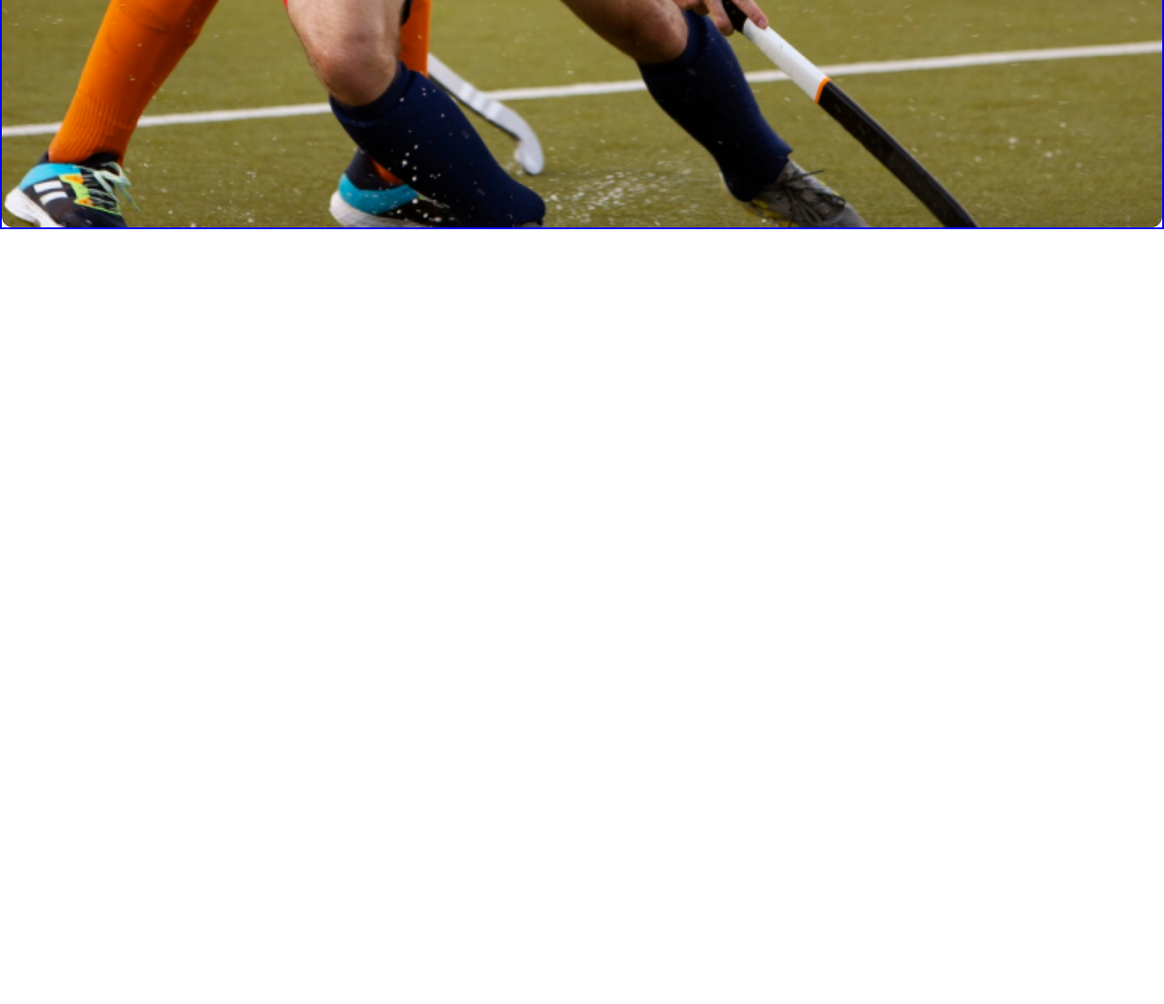
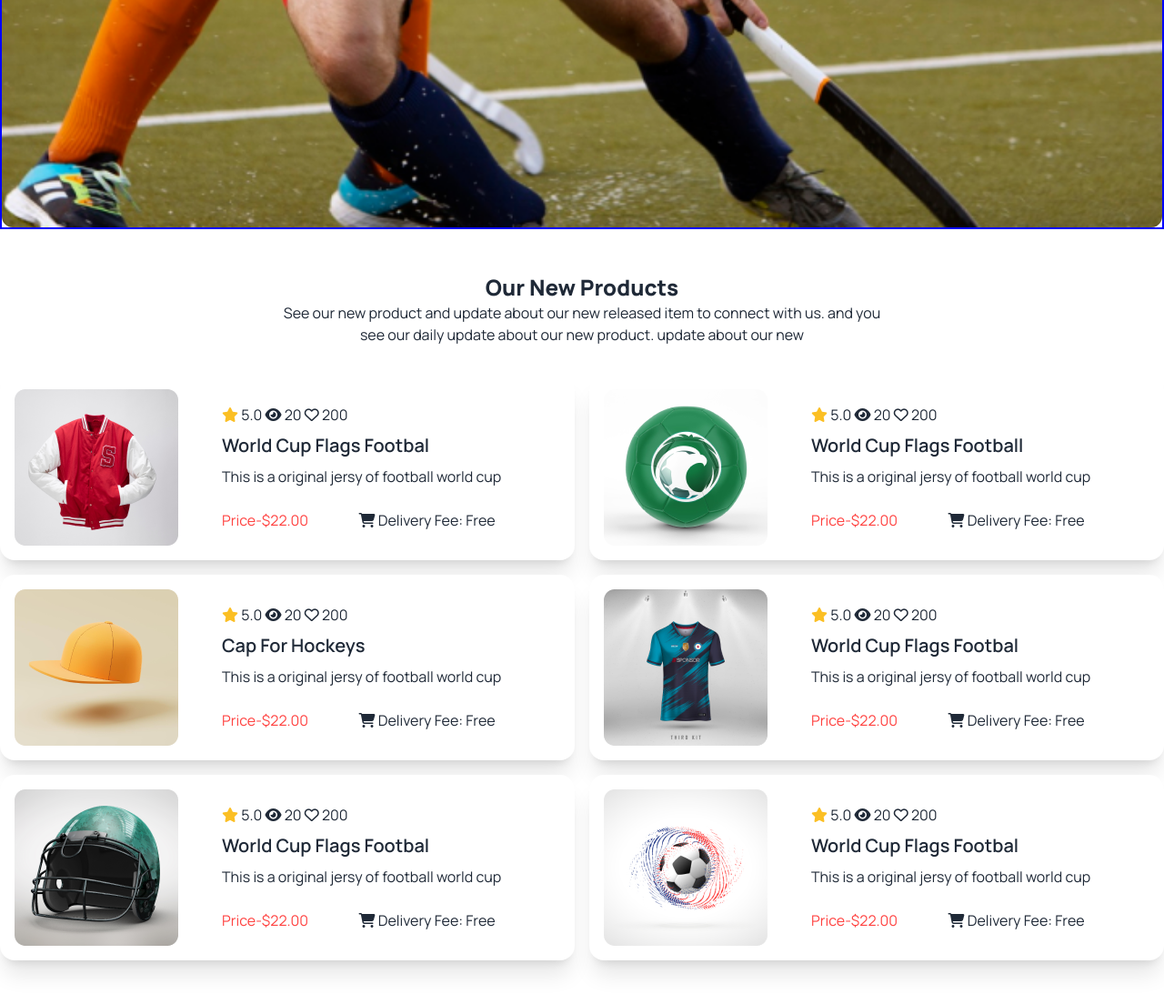
Before and after one commit to m-sarful/assignment-3, a plain HTML site: page index.html in a window 1280 px wide. Shown: the part 2314-3418 px from the top of the page at 91% size. Before the commit the page ends 2614 px from the top, so only its background shows below. Drawn offline with nearby package versions, Linux system fonts and the light colour scheme.

Commit message:
added new product section

```diff
--- a/index.html
+++ b/index.html
@@ -191,7 +191,7 @@
           </div>
           </div>
           <div style="border: 2px solid red;" class="col-start-1 lg:col-start-7 lg:col-end-13">
-            <div class="bg-center bg-no-repeat bg-cover w-full h-80 rounded-xl flex items-center pl-4" style="background-image: url('./Images/3.png'); ">
+            <div class="bg-center bg-no-repeat bg-cover w-full h-80 lg:h-96 rounded-xl flex items-center pl-4" style="background-image: url('./Images/3.png'); ">
                <div class="text-white">
                 <h2 class="text-2xl font-extrabold">Junior Program</h2>
                  <p class="text-sm font-normal">Our club is for its members, run by its members.
@@ -213,6 +213,109 @@
          </div>
        </section>
 
+       <!-- new product section  -->
+       <section class="my-12">
+        <div class="text-center">
+       <h1 class="text-2xl font-extrabold">Our New Products</h1>
+       <p class="text-base font-normal">See our new product and update about our new released item to connect with us. and you <br> see our daily update about our new product. update about our new</p>
+        </div>
+        <!-- new product card  -->
+         <div class="my-8 grid gap-4 grid-cols-1 lg:grid-cols-2">
+
+          <div class="card lg:card-side bg-base-100 shadow-xl">
+            <figure><img class="p-4" src="./Images/5.png" alt="Album"/></figure>
+            <div class="card-body">
+              <div class="">
+                <p><span><i class="fa-solid fa-star text-amber-400"></i> 5.0</span><span> <i class="fa-solid fa-eye"></i> 20</span><span> <i class="fa-regular fa-heart"></i> 200</span></p>
+              </div>
+              <h2 class="card-title">World Cup Flags Footbal</h2>
+              <p>This is a original jersy of football world cup</p>
+              <div class="flex">
+                <p class="text-button">Price-$22.00</p>
+                <p><i class="fa-solid fa-cart-shopping"></i> Delivery Fee: Free</p>
+              </div>
+            </div>
+          </div>
+
+          <div class="card lg:card-side bg-base-100 shadow-xl">
+            <figure><img class="p-4" src="./Images/6.png" alt="Album"/></figure>
+            <div class="card-body">
+              <div class="">
+                <p><span><i class="fa-solid fa-star text-amber-400"></i> 5.0</span><span> <i class="fa-solid fa-eye"></i> 20</span><span> <i class="fa-regular fa-heart"></i> 200</span></p>
+              </div>
+              <h2 class="card-title">World Cup Flags Football</h2>
+              <p>This is a original jersy of football world cup</p>
+              <div class="flex">
+                <p class="text-button">Price-$22.00</p>
+                <p><i class="fa-solid fa-cart-shopping"></i> Delivery Fee: Free</p>
+              </div>
+            </div>
+          </div>
+
+          <div class="card lg:card-side bg-base-100 shadow-xl">
+            <figure><img class="p-4" src="./Images/7.png" alt="Album"/></figure>
+            <div class="card-body">
+              <div class="">
+                <p><span><i class="fa-solid fa-star text-amber-400"></i> 5.0</span><span> <i class="fa-solid fa-eye"></i> 20</span><span> <i class="fa-regular fa-heart"></i> 200</span></p>
+              </div>
+              <h2 class="card-title">Cap For Hockeys</h2>
+              <p>This is a original jersy of football world cup</p>
+              <div class="flex">
+                <p class="text-button">Price-$22.00</p>
+                <p><i class="fa-solid fa-cart-shopping"></i> Delivery Fee: Free</p>
+              </div>
+            </div>
+          </div>
+
+          <div class="card lg:card-side bg-base-100 shadow-xl">
+            <figure><img class="p-4" src="./Images/8.png" alt="Album"/></figure>
+            <div class="card-body">
+              <div class="">
+                <p><span><i class="fa-solid fa-star text-amber-400"></i> 5.0</span><span> <i class="fa-solid fa-eye"></i> 20</span><span> <i class="fa-regular fa-heart"></i> 200</span></p>
+              </div>
+              <h2 class="card-title">World Cup Flags Footbal</h2>
+              <p>This is a original jersy of football world cup</p>
+              <div class="flex">
+                <p class="text-button">Price-$22.00</p>
+                <p><i class="fa-solid fa-cart-shopping"></i> Delivery Fee: Free</p>
+              </div>
+            </div>
+          </div>
+
+          <div class="card lg:card-side bg-base-100 shadow-xl">
+            <figure><img class="p-4" src="./Images/9.png" alt="Album"/></figure>
+            <div class="card-body">
+              <div class="">
+                <p><span><i class="fa-solid fa-star text-amber-400"></i> 5.0</span><span> <i class="fa-solid fa-eye"></i> 20</span><span> <i class="fa-regular fa-heart"></i> 200</span></p>
+              </div>
+              <h2 class="card-title">World Cup Flags Footbal</h2>
+              <p>This is a original jersy of football world cup</p>
+              <div class="flex">
+                <p class="text-button">Price-$22.00</p>
+                <p><i class="fa-solid fa-cart-shopping"></i> Delivery Fee: Free</p>
+              </div>
+            </div>
+          </div>
+
+          <div class="card lg:card-side bg-base-100 shadow-xl">
+            <figure><img class="p-4" src="./Images/10.png" alt="Album"/></figure>
+            <div class="card-body">
+              <div class="">
+                <p><span><i class="fa-solid fa-star text-amber-400"></i> 5.0</span><span> <i class="fa-solid fa-eye"></i> 20</span><span> <i class="fa-regular fa-heart"></i> 200</span></p>
+              </div>
+              <h2 class="card-title">World Cup Flags Footbal</h2>
+              <p>This is a original jersy of football world cup</p>
+              <div class="flex">
+                <p class="text-button">Price-$22.00</p>
+                <p><i class="fa-solid fa-cart-shopping"></i> Delivery Fee: Free</p>
+              </div>
+            </div>
+          </div>
+
+         </div>
+       </section>
+
+
 
 
 
```
